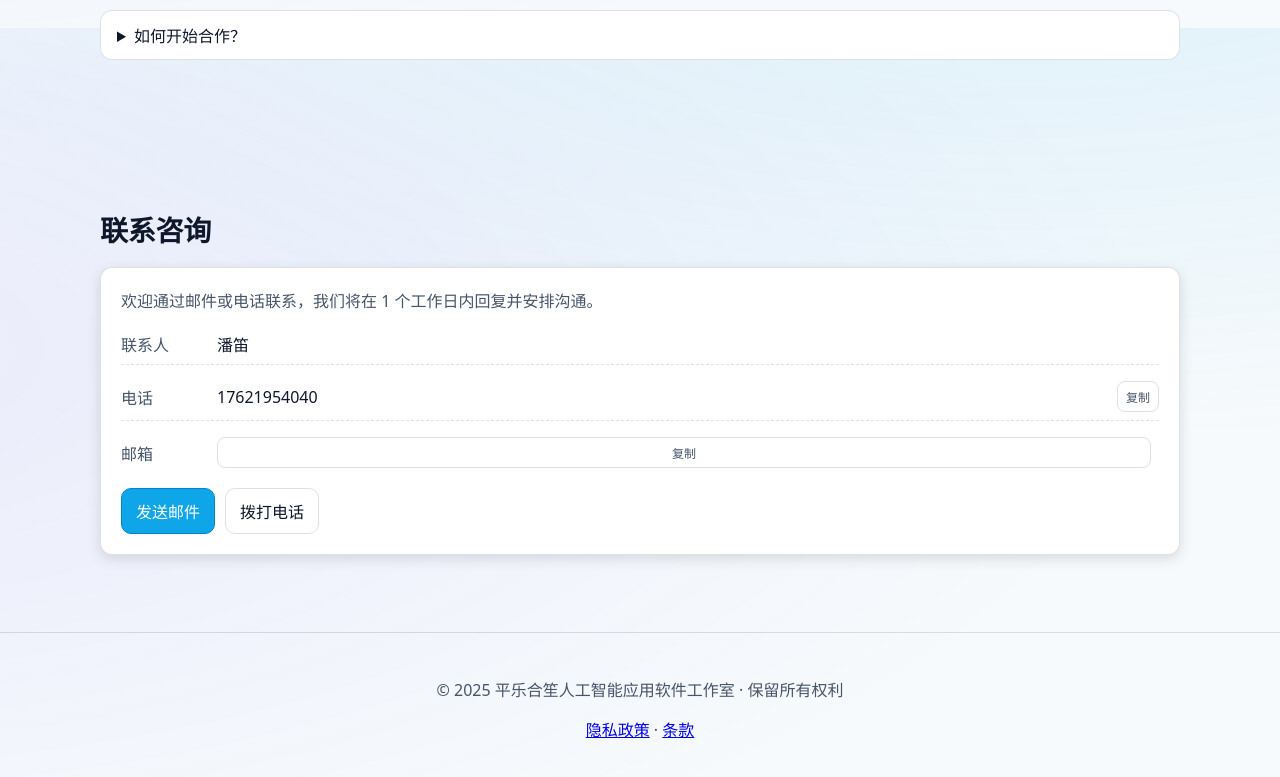
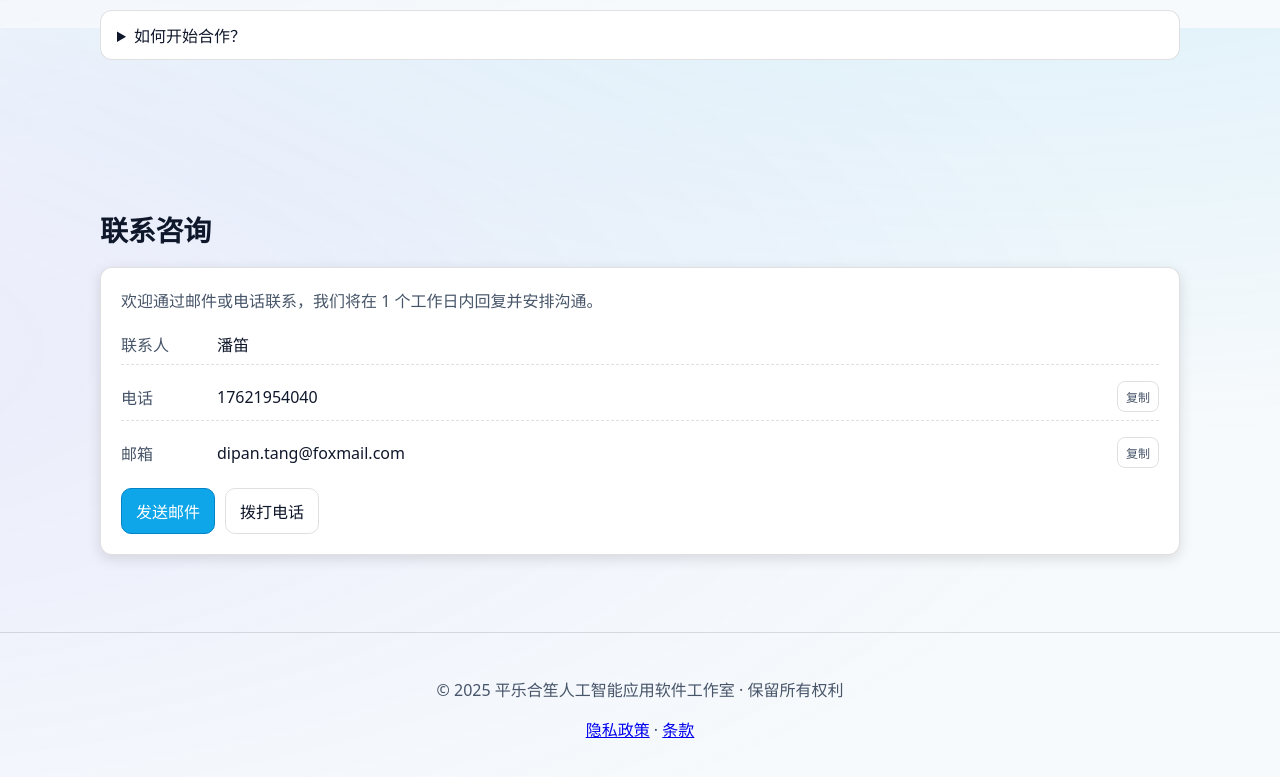
Before and after one commit to TARATRAOVO/hesheng-ai-studio-website, a plain HTML site: page index.html in a window 1280 px wide. Shown: the part 2372-3149 px from the top of the page. Drawn offline with Linux system fonts and the light colour scheme.

Commit message:
fix(contact): restore email mailto anchor in contact list

```diff
--- a/index.html
+++ b/index.html
@@ -180,6 +180,7 @@
             </li>
             <li>
               <span class="contact-label">邮箱</span>
+              <span class="contact-value"><a href="mailto:dipan.tang@foxmail.com?subject=%E5%95%86%E5%8A%A1%E5%90%88%E4%BD%9C%E6%B4%BD%E8%B0%88-%E5%B9%B3%E4%B9%90%E5%90%88%E7%AC%99&body=%E4%BD%A0%E5%A5%BD%EF%BC%8C%E6%88%91%E6%83%B3%E5%90%88%E4%BD%9C%E9%A1%B9%E7%9B%AE%E6%98%AF...">dipan.tang@foxmail.com</a></span>
               <button class="copy-btn" type="button" data-copy="dipan.tang@foxmail.com" aria-label="复制邮箱地址">复制</button>
             </li>
           </ul>
```
